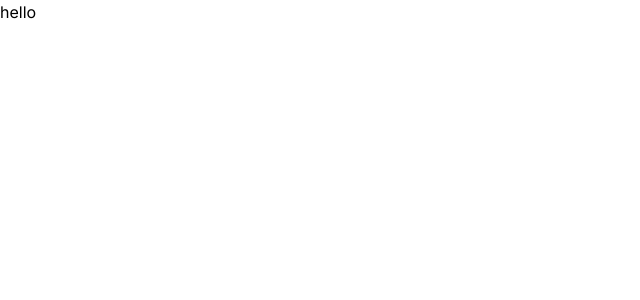
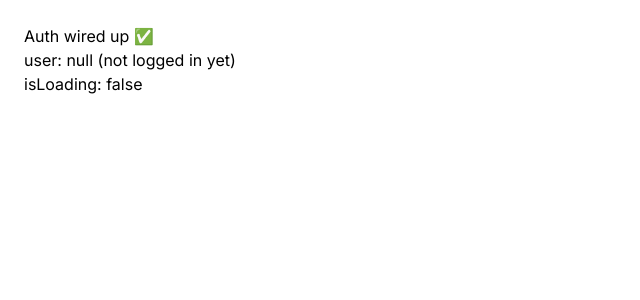
Before and after one commit to Shaikh-Abdullah/RBAC, a React (Vite) app in the folder frontend/: page /login in a window 1280 px wide. Shown: the top 300 px of the page, without its empty margins (0-640 px from the left). Built offline with nearby package versions, Linux system fonts and the light colour scheme.

Commit message:
wired context and toast

```diff
--- a/frontend/src/App.tsx
+++ b/frontend/src/App.tsx
@@ -1,5 +1,14 @@
+import { useAuth } from "./auth/useAuth";
+
 function App() {
-  return <div>hello</div>;
+  const { user, isLoading } = useAuth();
+  return (
+    <div style={{ padding: 24 }}>
+      <p>Auth wired up ✅</p>
+      <p>user: {user ? user.email : "null (not logged in yet)"}</p>
+      <p>isLoading: {String(isLoading)}</p>
+    </div>
+  );
 }
 
 export default App;
--- /dev/null
+++ b/frontend/src/app/providers.tsx
@@ -0,0 +1,20 @@
+import { type ReactNode } from "react";
+import { Toaster } from "react-hot-toast";
+import { AuthProvider } from "../auth/AuthContext";
+
+export function AppProviders({ children }: { children: ReactNode }) {
+  return (
+    <AuthProvider>
+      {children}
+      <Toaster
+        position="top-right"
+        toastOptions={{
+          duration: 4000,
+          style: {
+            fontSize: "14px",
+          },
+        }}
+      />
+    </AuthProvider>
+  );
+}
--- /dev/null
+++ b/frontend/src/auth/useAuth.ts
@@ -0,0 +1,10 @@
+import { useContext } from "react";
+import { AuthContext } from "./AuthContext";
+
+export function useAuth() {
+  const ctx = useContext(AuthContext);
+  if (!ctx) {
+    throw new Error("useAuth must be use within an <AuthProvider>");
+  }
+  return ctx;
+}
--- a/frontend/src/main.tsx
+++ b/frontend/src/main.tsx
@@ -3,9 +3,12 @@ import { createRoot } from "react-dom/client";
 import "./index.css";
 import App from "./App.tsx";
 import "./lib/api/interceptors.ts";
+import { AppProviders } from "./app/providers.tsx";
 
 createRoot(document.getElementById("root")!).render(
   <StrictMode>
-    <App />
+    <AppProviders>
+      <App />
+    </AppProviders>
   </StrictMode>,
 );
```
